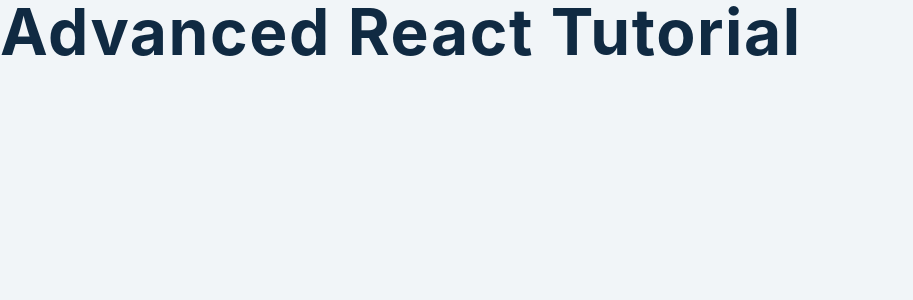
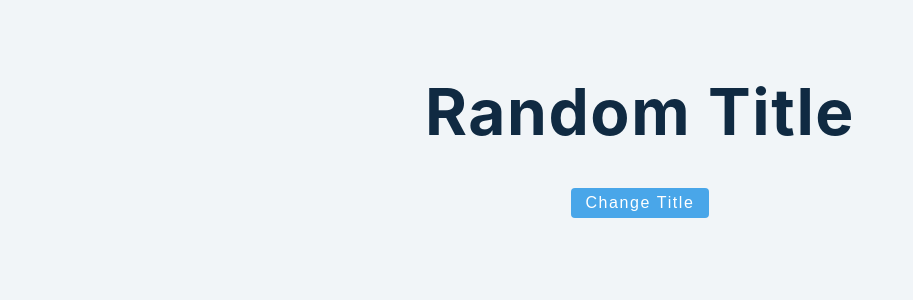
Before and after one commit to rocksongabriel/sturdy-carnival, a React (Vite) app in the folder advanced-react-tutorial/: page / in a window 1280 px wide. Shown: the top 300 px of the page, without its empty margins (0-913 px from the left). Built offline with nearby package versions, Linux system fonts and the light colour scheme.

Commit message:
Add the use state basics component

```diff
--- a/advanced-react-tutorial/src/App.jsx
+++ b/advanced-react-tutorial/src/App.jsx
@@ -1,10 +1,14 @@
 import React from "react";
+
+// import components
+// import ErrorExample from "./tutorial/1-useState/1-error-example";
+import UseStateBasics from "./tutorial/1-useState/2-useState-basics"
 
 
 const App = () => {
   return (
-    <div>
-      <h1>Advanced React Tutorial</h1>
+    <div className="container">
+      <UseStateBasics />
     </div>
   )
 }
--- /dev/null
+++ b/advanced-react-tutorial/src/tutorial/1-useState/2-useState-basics.jsx
@@ -0,0 +1,42 @@
+import React, { useState } from "react";
+
+
+const UseStateBasics = () => {
+  const title = "random title"
+  const [text, setText] = useState(title)
+
+  const handleClick = () => {
+    if (text === "random title") {
+      setText("hello react");
+    } else {
+      setText("random title")
+    }
+  }
+
+  return (
+    <React.Fragment>
+      <h1>{text}</h1>
+      <button className="btn" onClick={handleClick}>
+        Change Title
+      </button>
+    </React.Fragment>
+  )
+}
+
+
+export default UseStateBasics;
+
+/*
+useState
+1. useState returns two values: current state, and a function.
+2. the current state is simply the current value that the state has.
+3. the function is used to update the current state
+4. array destructuring syntax is used because it is simple
+  e.g: const [currentState, handler] = useState(23)
+  here, the handler can be used to change the currentState
+  e.g handler("New Value");
+  "New Value" will replace the currentState which is 23
+5. When calling the useState function, you must pass it an argument,
+  this argument is the initial state.
+
+*/
```
